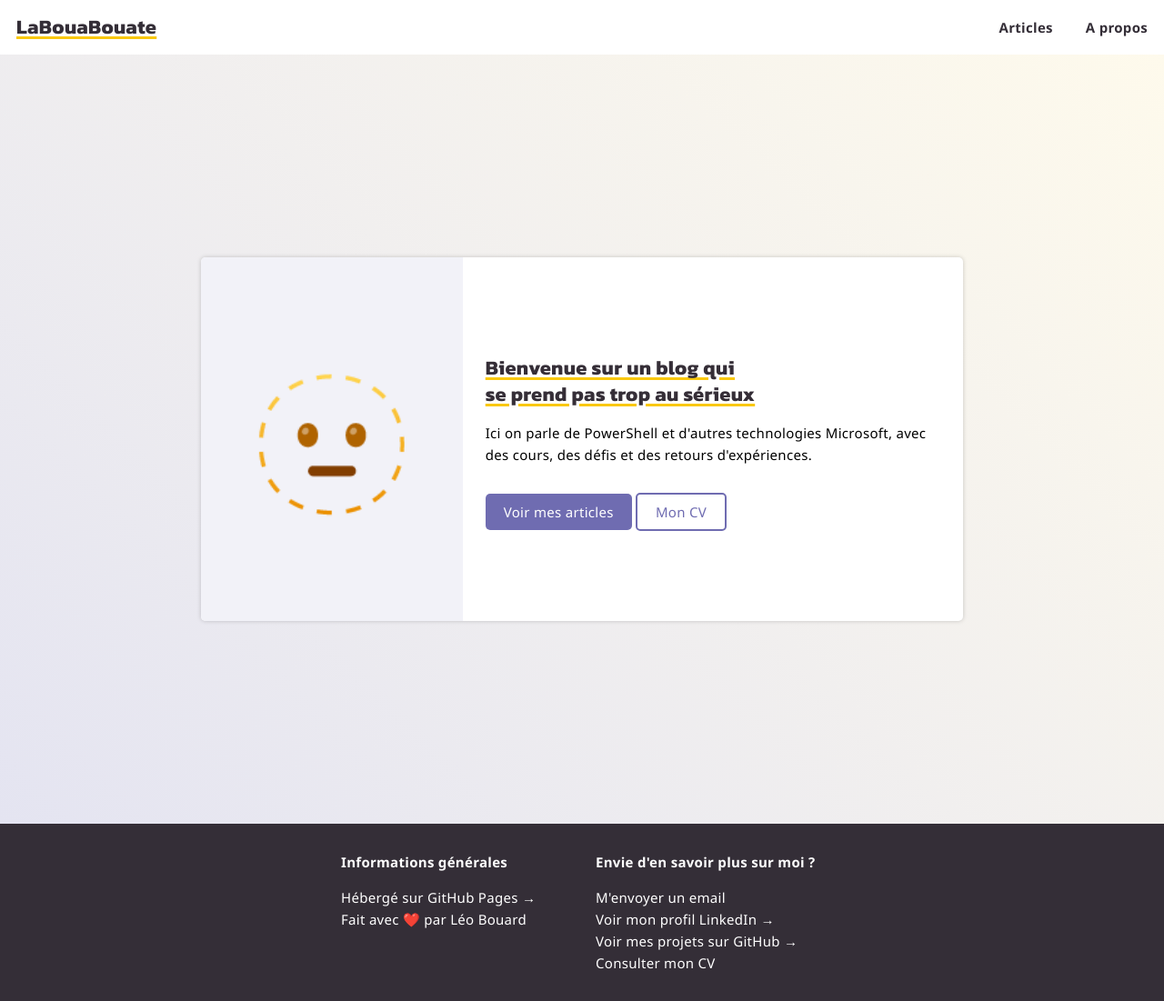
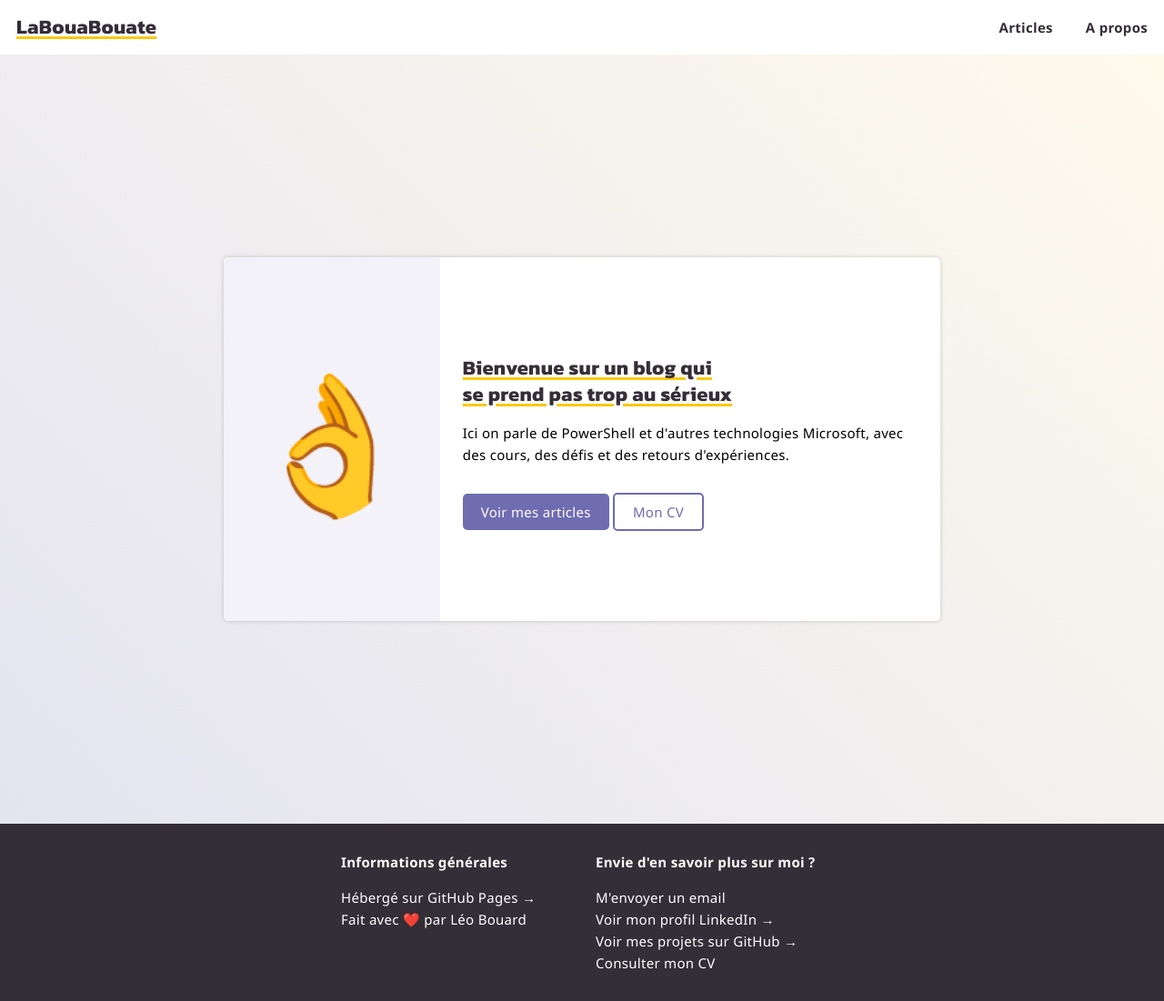
Before and after one commit to leobouard/leobouard.github.io, a Jekyll site: the page built from index.md, in a window 1280 px wide. Shown: the whole page at 91% size. Built offline with Jekyll 4.4.1, drawn with Linux system fonts in a browser that asks for light colours; some web fonts are replaced; our own code applies the rules of GitHub Pages for plain Markdown files.

Commit message:
Réduction des marges

```diff
--- a/assets/css/homepage.scss
+++ b/assets/css/homepage.scss
@@ -45,8 +45,7 @@
 
 .div_hero_image > span {
     font-size: 150px;
-    margin-left: 50px;
-    margin-right: 50px;
+    margin: 25px;
 }
 
 .a_hero_button_1 {
--- a/index.md
+++ b/index.md
@@ -7,7 +7,7 @@ description: "Blog technique sur PowerShell et les technologies Microsoft pour l
 <div class="div_container">
     <div class="div_hero">
         <div class="div_hero_image">
-            <span>🫥</span>
+            <span>👌</span>
         </div>
         <div class="div_hero_text">
             <h1 id="bienvenue">Bienvenue sur un blog qui se prend pas trop au sérieux</h1>
```
